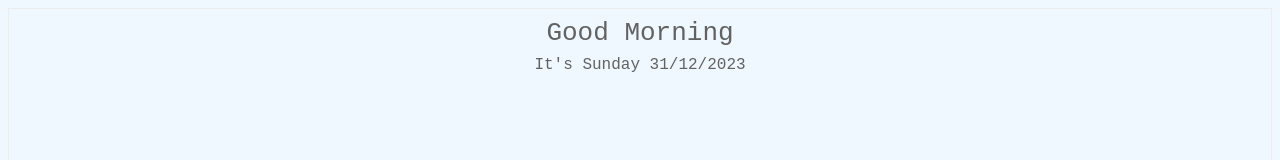
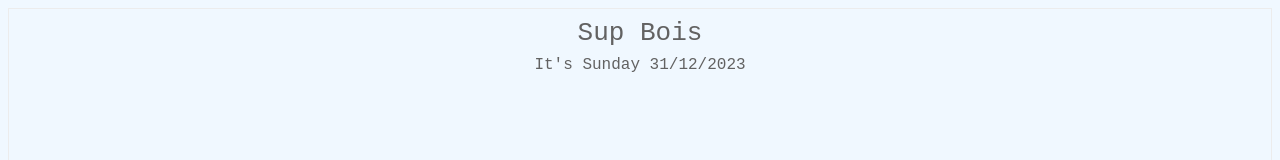
Before and after one commit to manny22isaac/notionart1, a plain HTML site: page index.html in a window 1280 px wide. Shown: the top 160 px of the page. Drawn offline with Linux system fonts and the light colour scheme.

Commit message:
Update index.html
boi

```diff
--- a/index.html
+++ b/index.html
@@ -45,7 +45,7 @@ body{
     var greet;
 
     if (hrs < 12)
-        greet = 'Good Morning  ';
+        greet = 'Sup Bois  ';
     else if (hrs >= 12 && hrs <= 17)
         greet = 'Good Afternoon ';
     else if (hrs >= 17 && hrs <= 24)
```
